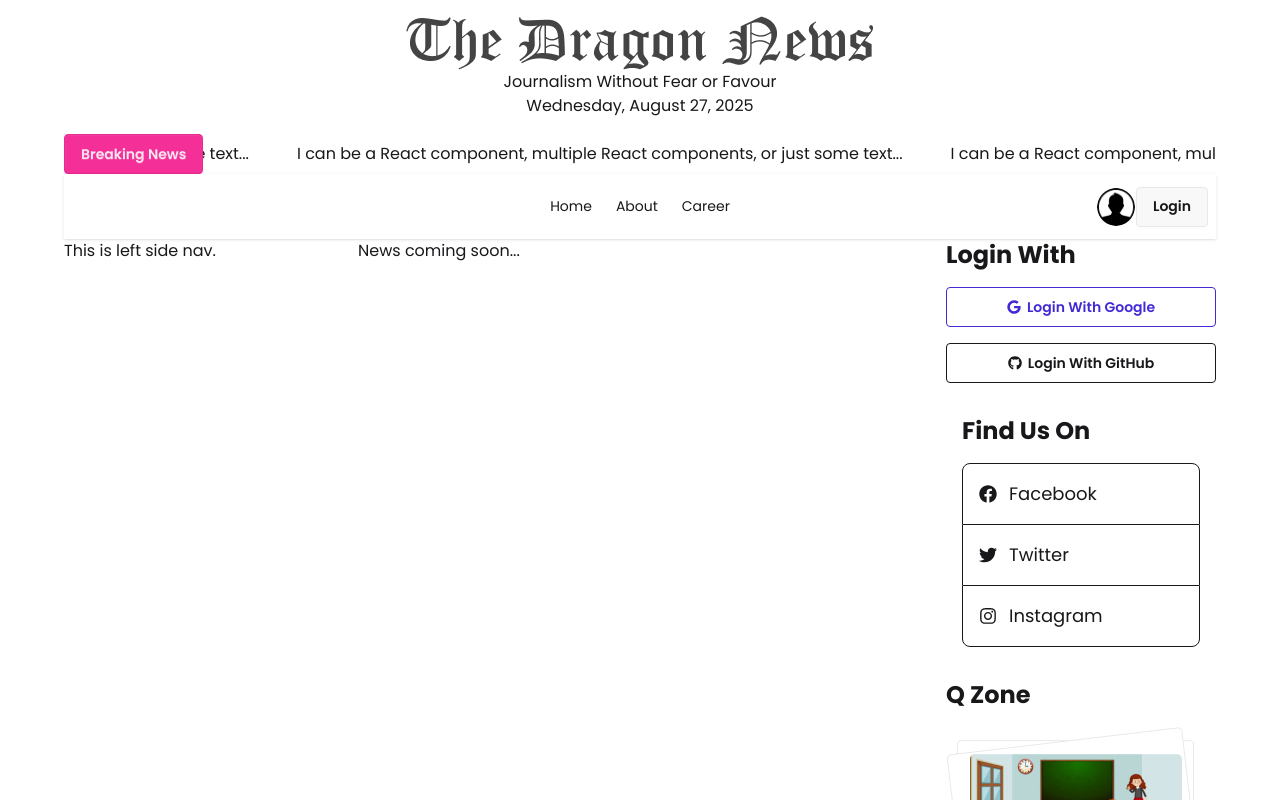
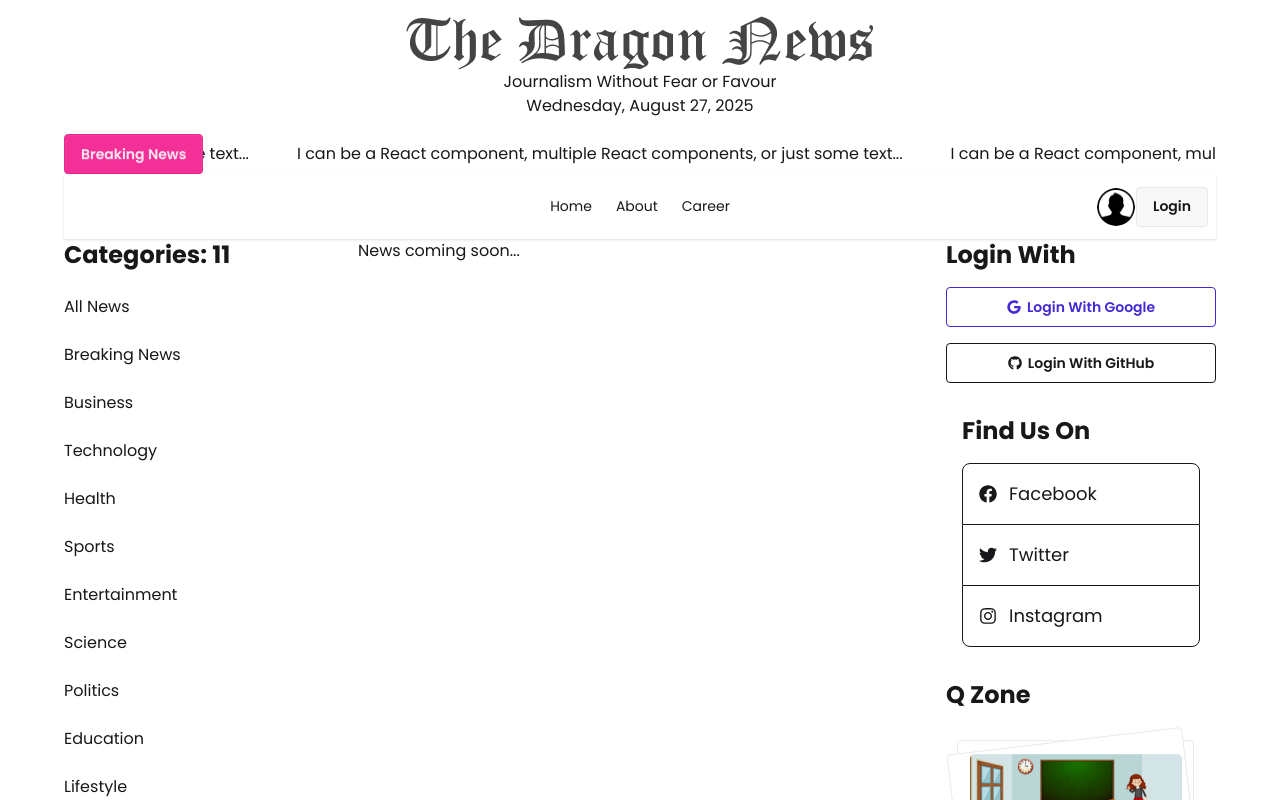
Before and after one commit to shohan89/react-dragon-news-auth, a React (Vite) app: page / in a window 1280 px wide. Shown: the top 800 px of the page. Built offline with nearby package versions, Linux system fonts and the light colour scheme.

Commit message:
Load category data and display on the UI

```diff
--- a/src/pages/Shared/LeftSideNav/LeftSideNav.jsx
+++ b/src/pages/Shared/LeftSideNav/LeftSideNav.jsx
@@ -1,8 +1,24 @@
+import { useEffect, useState } from "react";
+import { NavLink } from "react-router";
 
 const LeftSideNav = () => {
+    const [categories, setCategories] = useState([]);
+    useEffect(() => {
+        fetch('categories.json')
+            .then(res => res.json())
+            .then(data => setCategories(data))
+    },[]);
     return (
-        <div>
-            <h2>This is left side nav.</h2>
+        <div className="space-y-6 ">
+            <h2 className="text-2xl font-bold">Categories: {categories.length}</h2>
+            {
+                categories.map(category => <NavLink
+                    to={`/category/${category.id}`}
+                    className='block'
+                    key={category.id}>
+                        {category.name}
+                        </NavLink>)
+            }
         </div>
     );
 };
```
